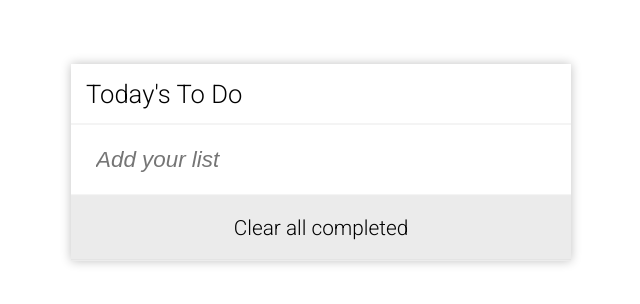
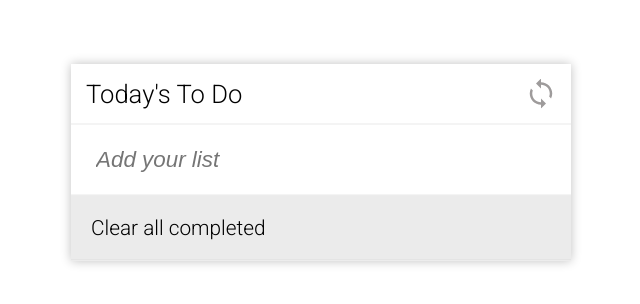
Before and after one commit to TadesseDev/To-Do-list, a website built with webpack: page src/index.html in a window 1280 px wide. Shown: the part 254-558 px from the top of the page, without its empty margins (319-959 px from the left). Built offline with nearby package versions, Linux system fonts and the light colour scheme.

Commit message:
include icons from css

```diff
--- a/package.json
+++ b/package.json
@@ -26,6 +26,7 @@
     "eslint": "^7.32.0",
     "eslint-config-airbnb-base": "^14.2.1",
     "eslint-plugin-import": "^2.25.4",
+    "file-loader": "^6.2.0",
     "hint": "^6.1.10",
     "html-webpack-plugin": "^5.5.0",
     "style-loader": "^3.3.1",
--- a/src/index.html
+++ b/src/index.html
@@ -7,7 +7,9 @@
   </head>
   <body>
     <ul id="to-do-lists">
-      <li><span class="title">Today's To Do</span></li>
+      <li>
+        <span class="title">Today's To Do</span><span class="icon"></span>
+      </li>
       <li>
         <label for="new-task"></label
         ><input type="text" id="new-task" placeholder="Add your list" />
--- a/src/main.css
+++ b/src/main.css
@@ -17,7 +17,22 @@ body {
   padding: 0;
   font-family: "Roboto", sans-serif;
 }
-
+#to-do-lists li {
+  display: flex;
+  align-items: center;
+  justify-content: space-between;
+  list-style: none;
+  padding: 15px;
+  font-size: 1.3rem;
+  border-bottom: 1px solid rgba(192, 192, 192, 0.363);
+  overflow: hidden;
+}
+#to-do-lists .icon {
+  width: 30px;
+  height: 30px;
+  display: block;
+  background: url("./icons/re-fresh.svg");
+}
 .title {
   font-size: 1.6rem;
 }
@@ -31,14 +46,6 @@ body {
   font-size: 1.4rem;
   padding: 5px;
   font-style: italic;
-}
-
-li {
-  list-style: none;
-  padding: 15px;
-  font-size: 1.3rem;
-  border-bottom: 1px solid rgba(192, 192, 192, 0.363);
-  overflow: hidden;
 }
 
 li:hover {
--- a/webpack.config.js
+++ b/webpack.config.js
@@ -14,6 +14,10 @@ module.exports = {
         test: /\.css$/i,
         use: ['style-loader', 'css-loader'],
       },
+      {
+        test: /\.(png|svg|jpg|jpeg|gif)$/i,
+        type: 'asset/resource',
+      },
     ],
   },
   devServer: {
```
Also changed, not shown: dist/00ebf69a59a252032bf9.svg (added), dist/index.html, dist/main.js, src/icons/cancel.png (added), src/icons/marker.svg (added), src/icons/re-fresh.svg (added), src/icons/synchronize.png (added), 1 other file.
